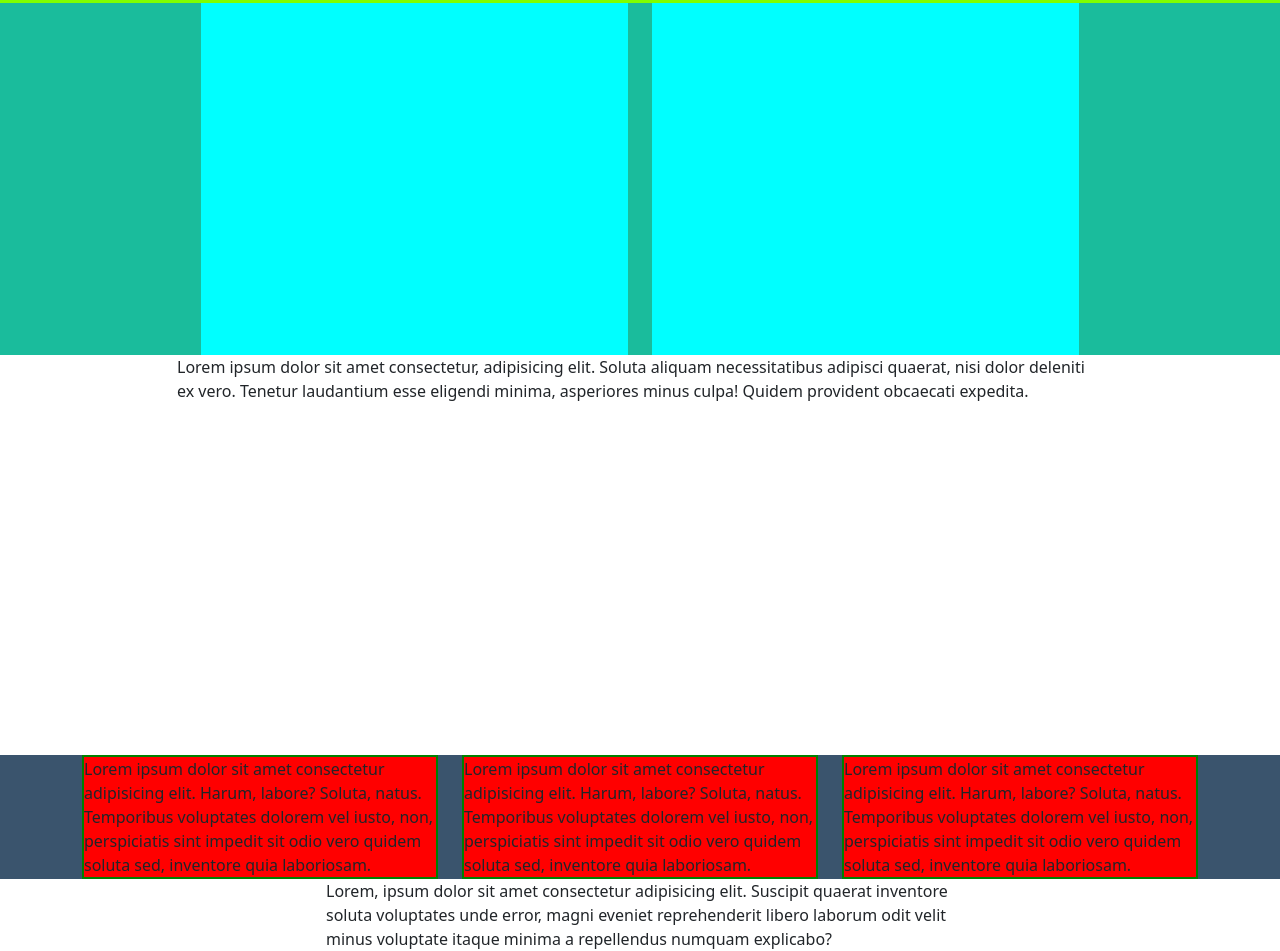
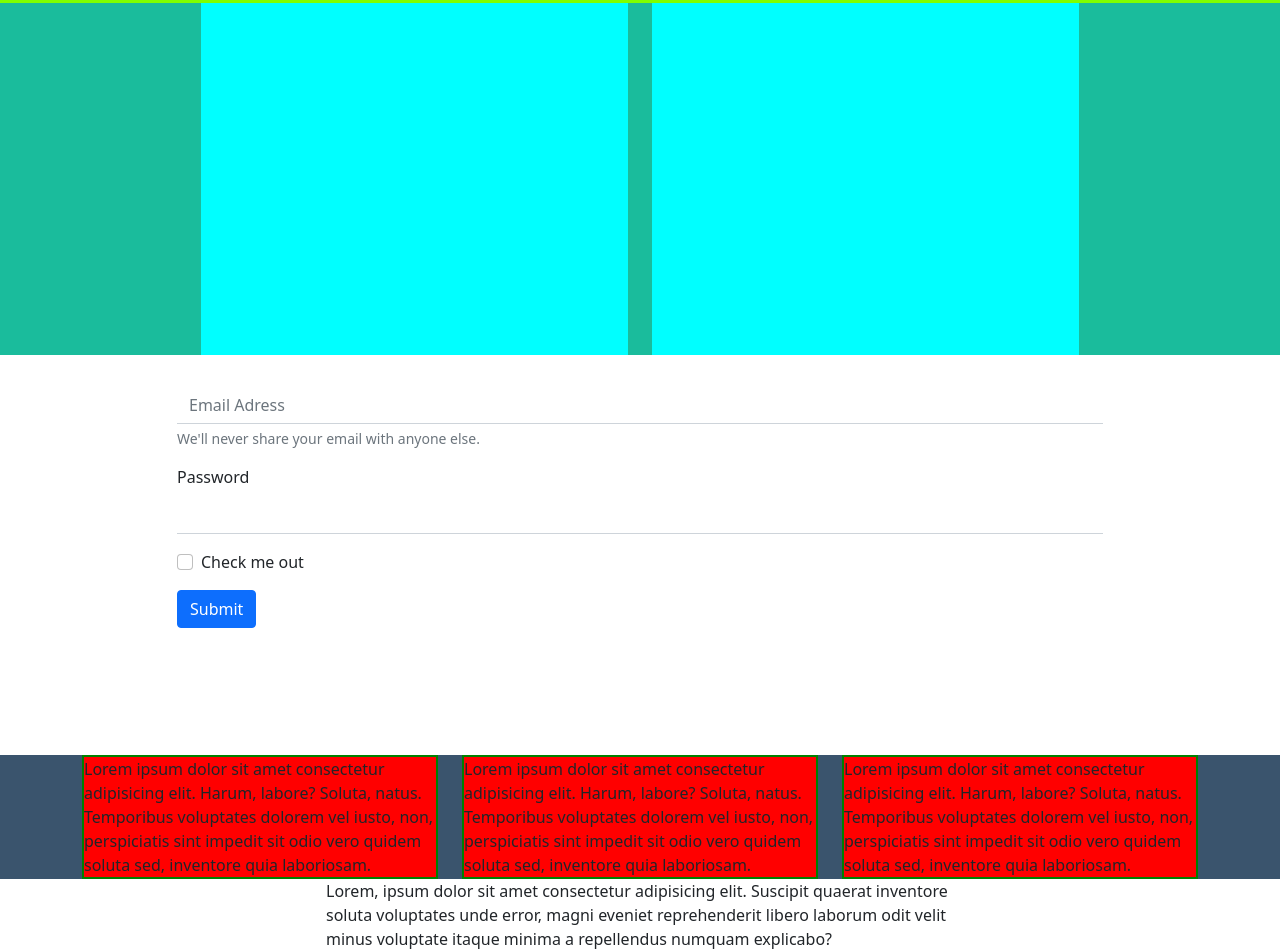
Before and after one commit to BagliettoAron/html-css-bootstrap-freelancer, a plain HTML site: page index.html in a window 1280 px wide. Shown: the part 1157-2108 px from the top of the page. Drawn offline with nearby package versions, Linux system fonts and the light colour scheme.

Commit message:
Wip: form in contact me section

```diff
--- a/css/style.css
+++ b/css/style.css
@@ -170,6 +170,22 @@ body{
     height: 25rem;
 }
 
+.ms_form_contact{
+    padding: 2rem 0;
+}
+
+.ms_form_contact .form-control{
+    border-top: 0;
+    border-left: 0;
+    border-right: 0;
+    border-radius: 0;
+}
+
+.ms_form_contact .form-control:focus{
+    box-shadow: none;
+}
+
+
 /* info section */
 .info_section{
     background-color: #3a546d;
--- a/index.html
+++ b/index.html
@@ -169,7 +169,23 @@
             <div class="container">
                 <div class="row">
                     <div class="offset-1 col-10">
-                        Lorem ipsum dolor sit amet consectetur, adipisicing elit. Soluta aliquam necessitatibus adipisci quaerat, nisi dolor deleniti ex vero. Tenetur laudantium esse eligendi minima, asperiores minus culpa! Quidem provident obcaecati expedita.
+                        <form class="ms_form_contact">
+                            <div class="mb-3">
+                              <label for="exampleInputEmail1" class="form-label sr-only">Name</label>
+                              <input type="email" class="form-control"
+                              placeholder="Email Adress" id="exampleInputEmail1" aria-describedby="emailHelp">
+                              <div id="emailHelp" class="form-text">We'll never share your email with anyone else.</div>
+                            </div>
+                            <div class="mb-3">
+                              <label for="exampleInputPassword1" class="form-label">Password</label>
+                              <input type="password" class="form-control" id="exampleInputPassword1">
+                            </div>
+                            <div class="mb-3 form-check">
+                              <input type="checkbox" class="form-check-input" id="exampleCheck1">
+                              <label class="form-check-label" for="exampleCheck1">Check me out</label>
+                            </div>
+                            <button type="submit" class="btn btn-primary">Submit</button>
+                          </form>
                     </div>
                 </div>
             </div>
```
